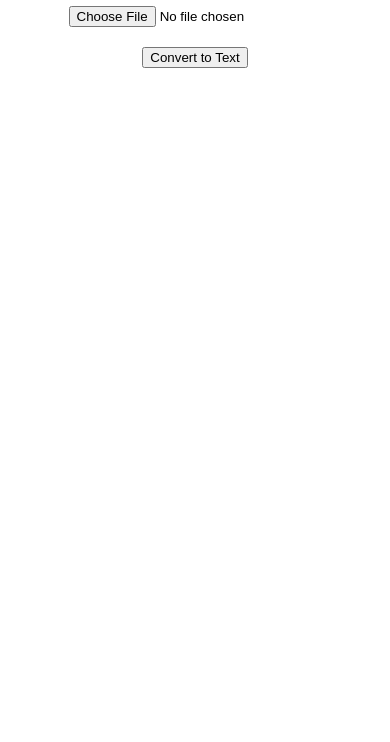
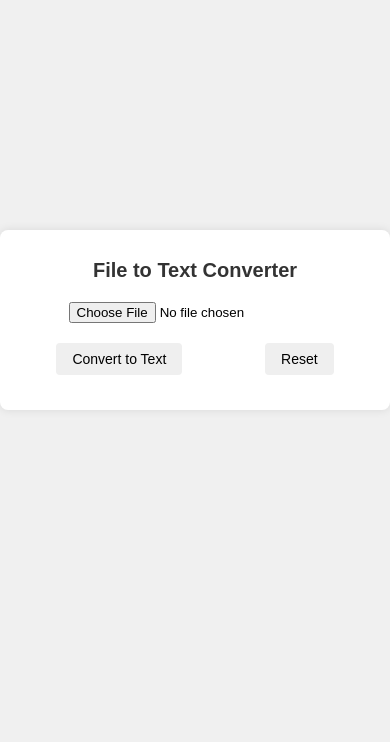
Before and after one commit to heiskemmyy/Simple-OCR, a plain HTML site: page public/index.html in a window 390 px wide. Shown: the part 102-844 px from the top of the page. Drawn offline with Linux system fonts and the light colour scheme.

Commit message:
"Updated index.html, script.js, and styles.css to add new UI elements, modify layout, and refactor JavaScript code."

```diff
--- a/public/index.html
+++ b/public/index.html
@@ -7,13 +7,19 @@
     <link rel="stylesheet" href="styles.css">
 </head>
 <body>
+    <div class="container">
         <h1>File to Text Converter</h1>
         <input type="file" id="fileUpload" accept="image/*,.pdf">
         <div id="previewContainer">
             <img id="filePreview" src="" alt="File Preview" style="display: none;">
         </div>
+        <div id="buttonContainer">
             <button id="convertButton">Convert to Text</button>
+            <button id="retryButton" style="display: none;">Retry</button>
+            <button id="resetButton">Reset</button>
+        </div>
         <div id="result"></div>
+    </div>
     <script src="script.js"></script>
 </body>
 </html>
--- a/public/script.js
+++ b/public/script.js
@@ -15,7 +15,7 @@ document.getElementById('fileUpload').addEventListener('change', (event) => {
     }
 });
 
-document.getElementById('convertButton').addEventListener('click', () => {
+const convertFileToText = () => {
     const fileUpload = document.getElementById('fileUpload').files[0];
     if (fileUpload) {
         const formData = new FormData();
@@ -33,12 +33,25 @@ document.getElementById('convertButton').addEventListener('click', () => {
         })
         .then(data => {
             document.getElementById('result').innerText = data.text;
+            document.getElementById('retryButton').style.display = 'none';
         })
         .catch(error => {
             console.error('Fetch error:', error);
             document.getElementById('result').innerText = 'Error recognizing text. Please try again.';
+            document.getElementById('retryButton').style.display = 'block';
         });
     } else {
         alert('Please upload a file first.');
     }
-});
+};
+
+const resetUpload = () => {
+    document.getElementById('fileUpload').value = '';
+    document.getElementById('filePreview').style.display = 'none';
+    document.getElementById('result').innerText = '';
+    document.getElementById('retryButton').style.display = 'none';
+};
+
+document.getElementById('convertButton').addEventListener('click', convertFileToText);
+document.getElementById('retryButton').addEventListener('click', convertFileToText);
+document.getElementById('resetButton').addEventListener('click', resetUpload);
--- a/public/styles.css
+++ b/public/styles.css
@@ -1,7 +1,27 @@
 body {
     font-family: Arial, sans-serif;
+    display: flex;
+    justify-content: center;
+    align-items: center;
+    height: 100vh;
+    margin: 0;
+    background-color: #f0f0f0;
+}
+
+.container {
+    background: #fff;
+    padding: 20px;
+    border-radius: 8px;
+    box-shadow: 0 0 10px rgba(0, 0, 0, 0.1);
     text-align: center;
-    margin-top: 50px;
+    max-width: 400px;
+    width: 100%;
+}
+
+h1 {
+    margin-bottom: 20px;
+    font-size: 24px;
+    color: #333;
 }
 
 #previewContainer {
@@ -9,14 +29,55 @@ body {
 }
 
 #filePreview {
-    max-width: 300px;
-    max-height: 300px;
+    max-width: 100%;
+    max-height: 200px;
     display: block;
     margin: 0 auto;
+    border: 1px solid #ddd;
+    border-radius: 4px;
+}
+
+#buttonContainer {
+    margin-top: 20px;
+    display: flex;
+    justify-content: space-around;
+}
+
+button {
+    padding: 10px 20px;
+    font-size: 16px;
+    border: none;
+    border-radius: 4px;
+    cursor: pointer;
+    transition: background-color 0.3s;
+}
+
+button:hover {
+    background-color: #ddd;
 }
 
 #result {
     margin-top: 20px;
     font-size: 18px;
     color: #333;
+    word-wrap: break-word;
 }
+
+@media (max-width: 600px) {
+    .container {
+        padding: 15px;
+    }
+
+    h1 {
+        font-size: 20px;
+    }
+
+    button {
+        font-size: 14px;
+        padding: 8px 16px;
+    }
+
+    #filePreview {
+        max-height: 150px;
+    }
+}
```
Also changed, not shown: 2 other files. Lines whose indentation alone changed are shown as unchanged.
